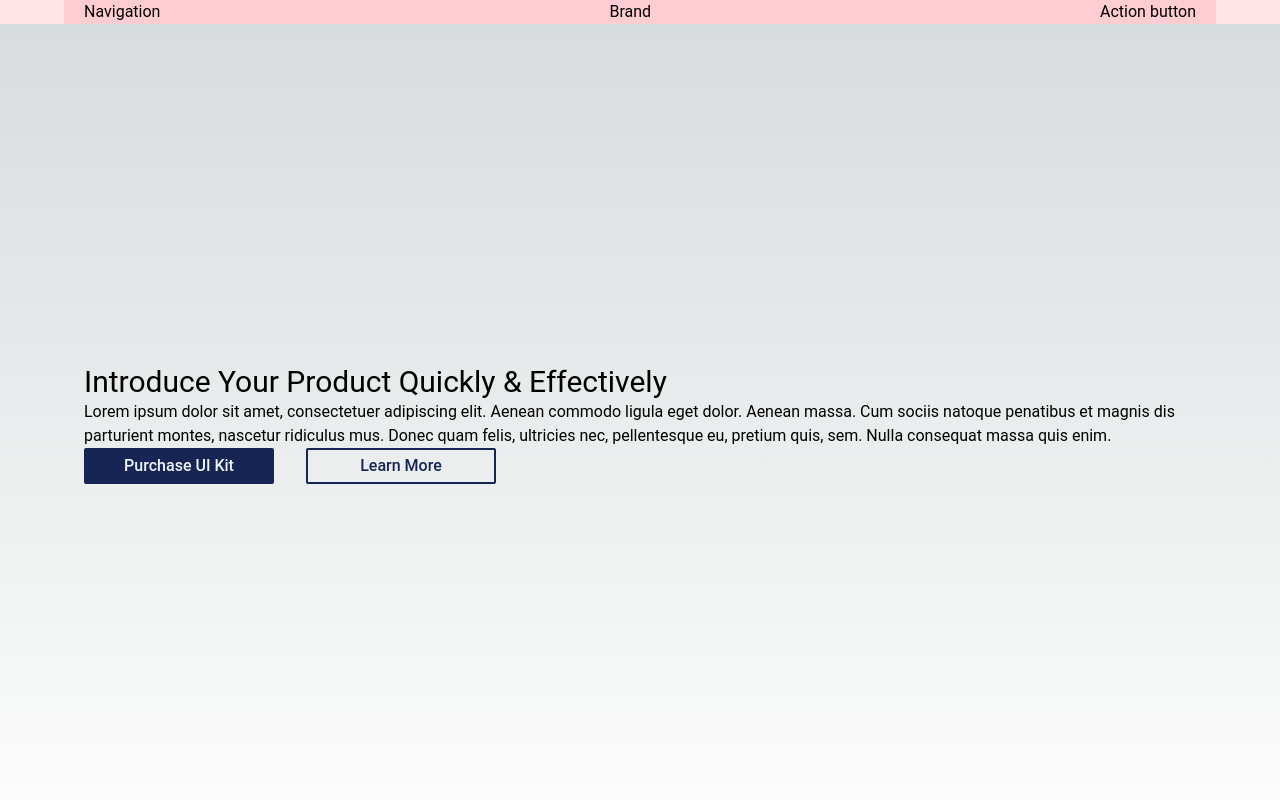
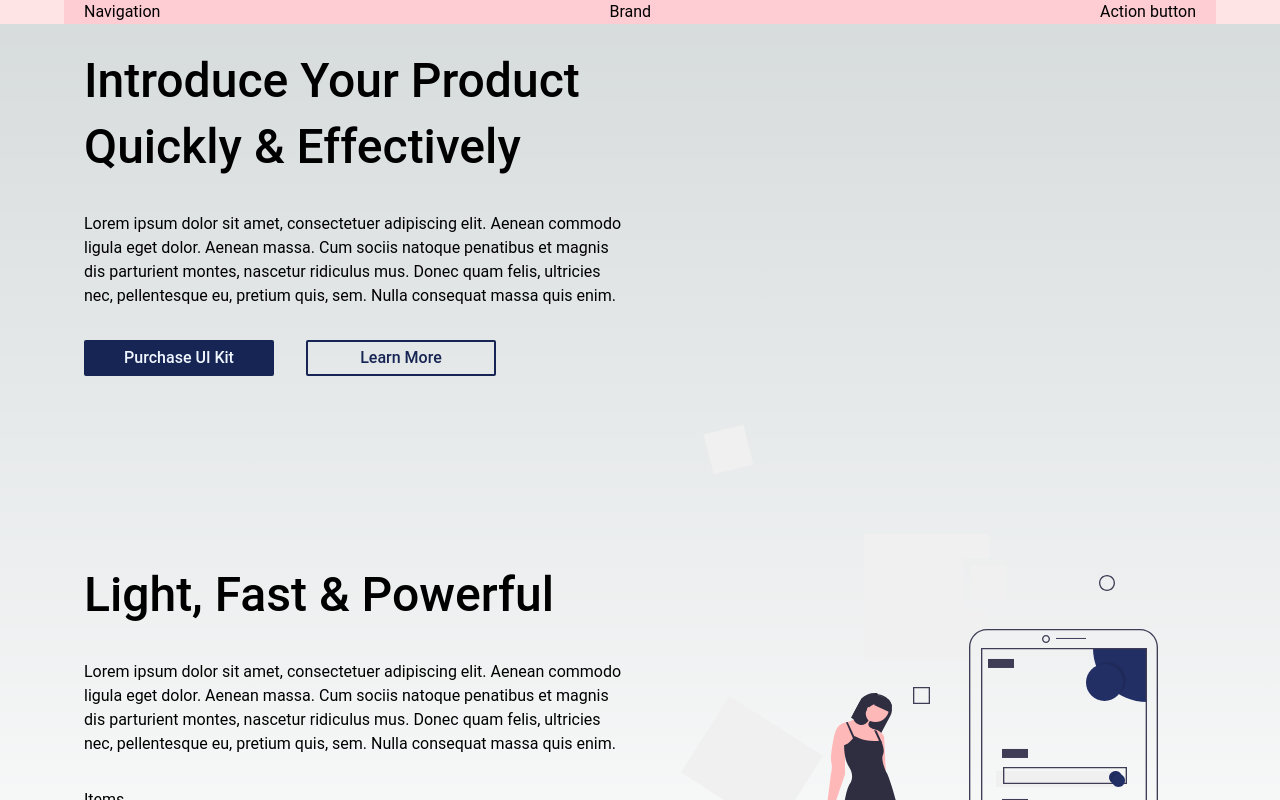
Before and after one commit to telesyk/sample-simple-landing, a Next.js app: page / in a window 1280 px wide. Shown: the top 800 px of the page. Built offline with nearby package versions, Linux system fonts and the light colour scheme.

Commit message:
Add component SectionFeatures. Add svg image for features.

```diff
--- a/src/app/context.tsx
+++ b/src/app/context.tsx
@@ -53,21 +53,50 @@ const data = {
         },
       },
       features: {
-        title: '',
-        content: '',
-        items: [],
+        title: 'Light, Fast & Powerful',
+        content:
+          'Lorem ipsum dolor sit amet, consectetuer adipiscing elit. Aenean commodo ligula eget dolor. Aenean massa. Cum sociis natoque penatibus et magnis dis parturient montes, nascetur ridiculus mus. Donec quam felis, ultricies nec, pellentesque eu, pretium quis, sem. Nulla consequat massa quis enim.',
+        items: [
+          {
+            icon: '',
+            title: 'Creative Design Solutions',
+            description:
+              'Lorem ipsum dolor sit amet, consectetur adipiscing elit. Sed do eiusmod tempor incididunt ut labore et dolore magna aliqua.',
+          },
+          {
+            icon: '',
+            title: 'User-Centric Interface',
+            description:
+              'Ut enim ad minim veniam, quis nostrud exercitation ullamco laboris nisi ut aliquip ex ea commodo consequat.',
+          },
+          {
+            icon: '',
+            title: 'Responsive Web Development',
+            description:
+              'Duis aute irure dolor in reprehenderit in voluptate velit esse cillum dolore eu fugiat nulla pariatur.',
+          },
+          {
+            icon: '',
+            title: 'Brand Identity Crafting',
+            description:
+              'Excepteur sint occaecat cupidatat non proident, sunt in culpa qui officia deserunt mollit anim id est laborum.',
+          },
+        ],
       },
       benefit1: {
-        title: '',
-        content: '',
+        title: 'Light, Fast & Powerful',
+        content:
+          'Lorem ipsum dolor sit amet, consectetuer adipiscing elit. Aenean commodo ligula eget dolor. Aenean massa. Cum sociis natoque penatibus et magnis dis parturient montes, nascetur ridiculus mus. Donec quam felis, ultricies nec, pellentesque eu, pretium quis, sem. Nulla consequat massa quis enim.',
       },
       benefit2: {
-        title: '',
-        content: '',
+        title: 'Light, Fast & Powerful',
+        content:
+          'Lorem ipsum dolor sit amet, consectetuer adipiscing elit. Aenean commodo ligula eget dolor. Aenean massa. Cum sociis natoque penatibus et magnis dis parturient montes, nascetur ridiculus mus. Donec quam felis, ultricies nec, pellentesque eu, pretium quis, sem. Nulla consequat massa quis enim.',
       },
       benefit3: {
-        title: '',
-        content: '',
+        title: 'Light, Fast & Powerful',
+        content:
+          'Lorem ipsum dolor sit amet, consectetuer adipiscing elit. Aenean commodo ligula eget dolor. Aenean massa. Cum sociis natoque penatibus et magnis dis parturient montes, nascetur ridiculus mus. Donec quam felis, ultricies nec, pellentesque eu, pretium quis, sem. Nulla consequat massa quis enim.',
         button: {
           primary: {
             title: 'Purchase Now',
@@ -76,8 +105,9 @@ const data = {
         },
       },
       pricing: {
-        title: '',
-        content: '',
+        title: 'A Price To Suit Everyone',
+        content:
+          'Lorem ipsum dolor sit amet, consectetuer adipiscing elit. Aenean commodo ligula eget dolor. Aenean massa. Cum sociis natoque penatibus et magnis dis parturient montes, nascetur ridiculus',
       },
     },
     about: {},
--- a/src/components/Container.tsx
+++ b/src/components/Container.tsx
@@ -1,11 +1,11 @@
 export default function Container({
   children,
-  className,
+  className = '',
 }: Readonly<{
   children: React.ReactNode
   className?: string
 }>) {
   return (
-    <div className={'px-5 w-full max-w-6xl flex ' + className}>{children}</div>
+    <div className={`px-5 w-full max-w-6xl flex ${className}`}>{children}</div>
   )
 }
--- a/src/components/HomeContainer/context.tsx
+++ b/src/components/HomeContainer/context.tsx
@@ -2,12 +2,15 @@
 
 import { createContext, useContext } from 'react'
 import { useAppContext } from '@/app/context'
-import { HeroContextType } from '@/types'
+import { HeroContextProps, FeaturesContextProps } from '@/types'
 
 interface HomeContextProps {
-  hero: HeroContextType
-  about: object
-  contact: object
+  hero: HeroContextProps
+  features: FeaturesContextProps
+  benefit1: object
+  benefit2: object
+  benefit3: object
+  pricing: object
 }
 
 export const HomeContext = createContext<HomeContextProps | {}>({})
--- a/src/components/HomeContainer/index.tsx
+++ b/src/components/HomeContainer/index.tsx
@@ -1,10 +1,12 @@
+import { HomeProvider } from './context'
 import SectionHero from '../Sections/SectionHero'
-import { HomeProvider } from './context'
+import SectionFeatures from '../Sections/SectionFeatures'
 
 export default function HomeContainer() {
   return (
     <HomeProvider>
       <SectionHero />
+      <SectionFeatures />
     </HomeProvider>
   )
 }
--- a/src/components/Section/index.tsx
+++ b/src/components/Section/index.tsx
@@ -1,22 +1,21 @@
-import { FeatureType, ContentPositionType } from '@/types'
+import { ContentPositionType } from '@/types'
 import Container from '../Container'
+import Image from 'next/image'
 
 interface SectionProps {
   image?: string
-  content?: string
   contentPosition?: ContentPositionType
   title?: string
-  features?: FeatureType[]
   children: React.ReactNode
+  className?: string
 }
 
 export default function SectionContainer({
   image,
-  content,
-  contentPosition = 'center',
-  title,
-  features,
+  contentPosition = 'left',
+  title = '',
   children,
+  className = '',
 }: SectionProps) {
   const classesPosition =
     contentPosition === 'right'
@@ -26,9 +25,27 @@ export default function SectionContainer({
         : ''
 
   return (
-    <section className="w-full flex justify-center">
-      <Container>
-        <div className={'w-full gap-8 flex ' + classesPosition}>{children}</div>
+    <section className={`w-full flex justify-center ${className}`}>
+      <Container className="py-6">
+        <div
+          className={
+            'w-full gap-8 flex flex-col lg:flex-row lg:items-center' +
+            classesPosition
+          }
+        >
+          {children}
+          {image && (
+            <figure className="flex-auto">
+              <Image
+                alt={title}
+                src={image}
+                width={1}
+                height={1}
+                className="w-full h-auto"
+              />
+            </figure>
+          )}
+        </div>
       </Container>
     </section>
   )
--- /dev/null
+++ b/src/components/Sections/SectionFeatures.tsx
@@ -0,0 +1,23 @@
+'use client'
+
+import { useHomeContext } from '../HomeContainer/context'
+import SectionContainer from '../Section'
+import TextContent from '../TextContent'
+import { FeaturesContextProps } from '@/types'
+
+export default function SectionFeatures() {
+  const { features }: { features?: FeaturesContextProps } = useHomeContext()
+
+  return (
+    <SectionContainer title={features?.title} image="/features_svg.svg">
+      <TextContent
+        title={features?.title}
+        content={features?.content}
+        headingType={'h1'}
+        className="max-w-[540px]"
+      >
+        <div className="flex flex-wrap gap-8 items-center">Items</div>
+      </TextContent>
+    </SectionContainer>
+  )
+}
--- a/src/components/Sections/SectionHero.tsx
+++ b/src/components/Sections/SectionHero.tsx
@@ -5,17 +5,18 @@ import SecondaryButton from '../Buttons/SecondaryButton'
 import { useHomeContext } from '../HomeContainer/context'
 import SectionContainer from '../Section'
 import TextContent from '../TextContent'
-import { HeroContextType } from '@/types'
+import { HeroContextProps } from '@/types'
 
 export default function SectionHero() {
-  const { hero }: { hero?: HeroContextType } = useHomeContext()
+  const { hero }: { hero?: HeroContextProps } = useHomeContext()
 
   return (
-    <SectionContainer>
+    <SectionContainer title={hero?.title}>
       <TextContent
         title={hero?.title}
         content={hero?.content}
         headingType={'h1'}
+        className="max-w-[540px]"
       >
         <div className="flex flex-wrap gap-8 items-center">
           <PrimaryButton>{hero?.button?.primary?.title}</PrimaryButton>
--- a/src/components/TextContent/index.tsx
+++ b/src/components/TextContent/index.tsx
@@ -5,6 +5,7 @@ interface TextContentProps {
   content?: string
   headingType: HeadingType
   children?: React.ReactNode
+  className?: string
 }
 
 export default function TextContent({
@@ -12,20 +13,22 @@ export default function TextContent({
   content,
   headingType = 'h1',
   children,
+  className,
 }: TextContentProps) {
+  const baseClasses = 'font-medium leading-snug'
   const heading = (text: string) =>
     headingType === 'h3' ? (
-      <h3 className="text-md">{text}</h3>
+      <h3 className={`text-md leading ${baseClasses}`}>{text}</h3>
     ) : headingType === 'h2' ? (
-      <h2 className="text-xl">{text}</h2>
+      <h2 className={`text-2xl ${baseClasses}`}>{text}</h2>
     ) : (
-      <h1 className="text-3xl">{text}</h1>
+      <h1 className={`text-5xl ${baseClasses}`}>{text}</h1>
     )
 
   return (
-    <article>
+    <article className={className}>
       {title && heading(title)}
-      {content && <p>{content}</p>}
+      {content && <p className="my-8">{content}</p>}
       {children}
     </article>
   )
```
Also changed, not shown: src/types.ts (+20 -12 lines), public/features_svg.svg (added).
